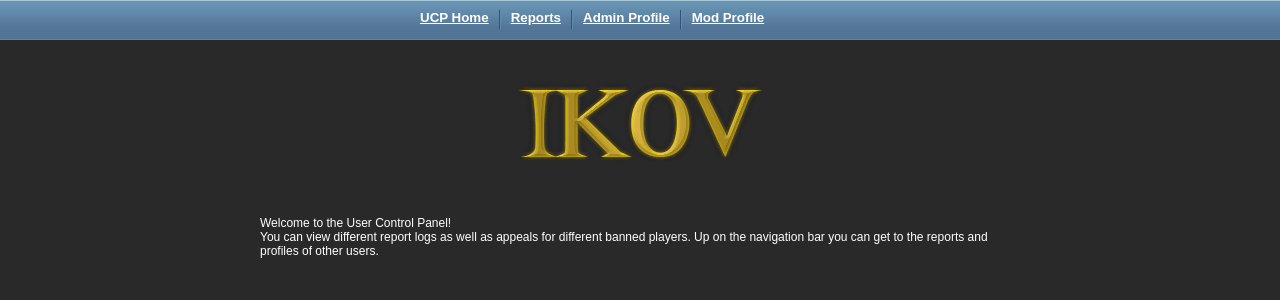
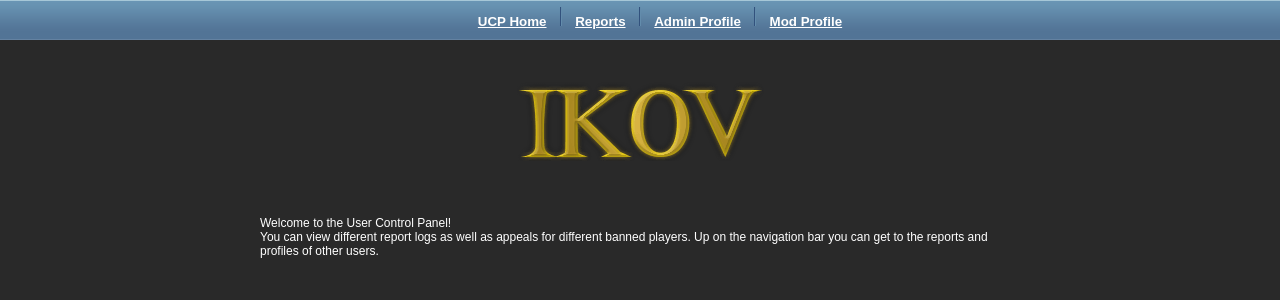
Before and after one commit to TannerIsBender/DjangoProject, a Django app: page /ucp/ in a window 1280 px wide. Shown: the top 300 px of the page. Run offline with Django 3.2, Linux system fonts and the light colour scheme; data that the repository does not hold is empty.

Commit message:
Style css

```diff
--- a/ucp/static/ucp/style.css
+++ b/ucp/static/ucp/style.css
@@ -18,7 +18,7 @@ body {
 }
 #top ul li {
 	list-style: none;
-	float: left;
+	display: inline;
 }
 #top ul li a {
 	color: #fff;
@@ -39,9 +39,8 @@ body {
 
 }
 .navigation {
-	width: 500px;
 	margin: auto;
-	padding-top: 10px;
+	padding-top: 7px;
 }
 #logo_bg {
 	width: 100%;
```
